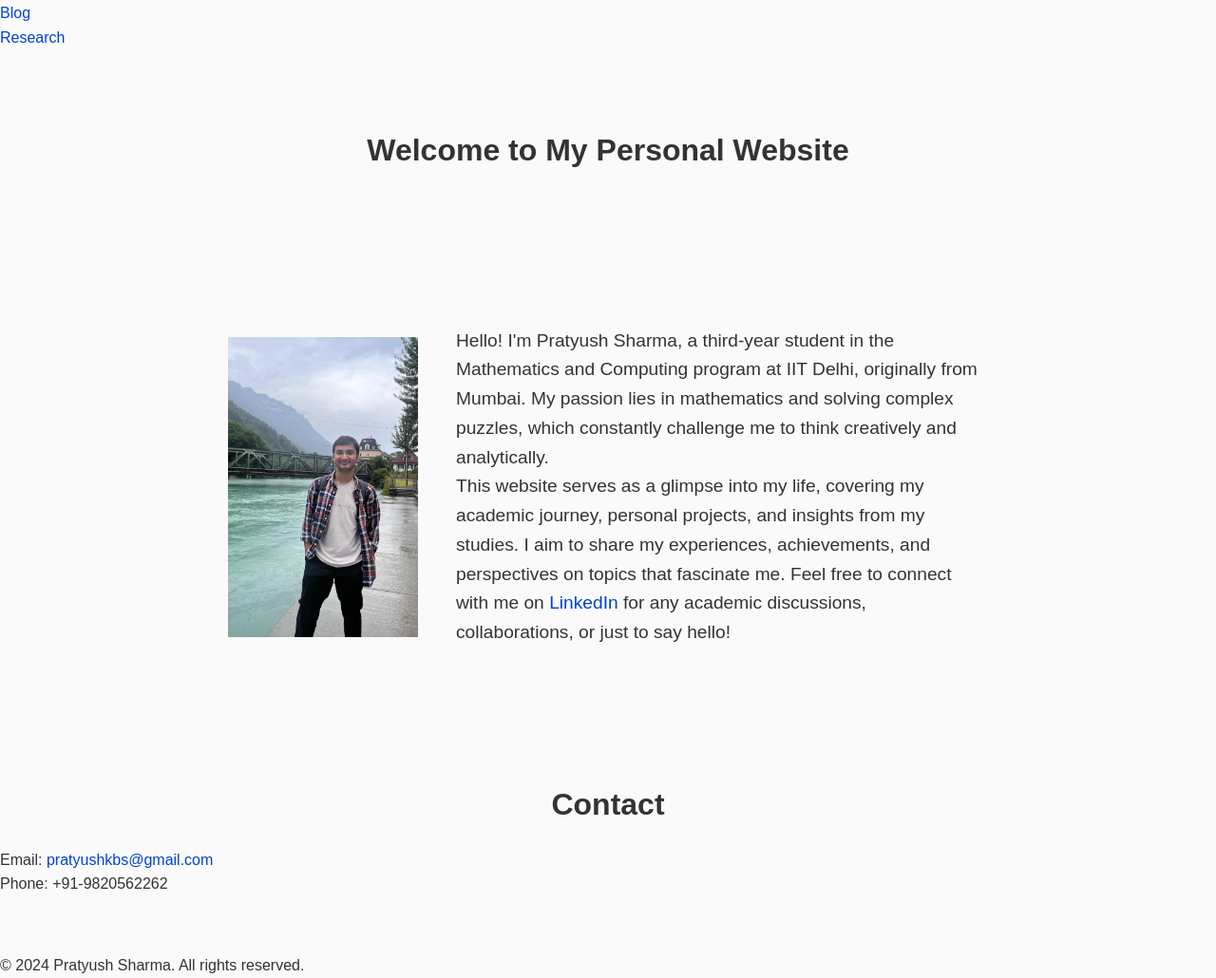
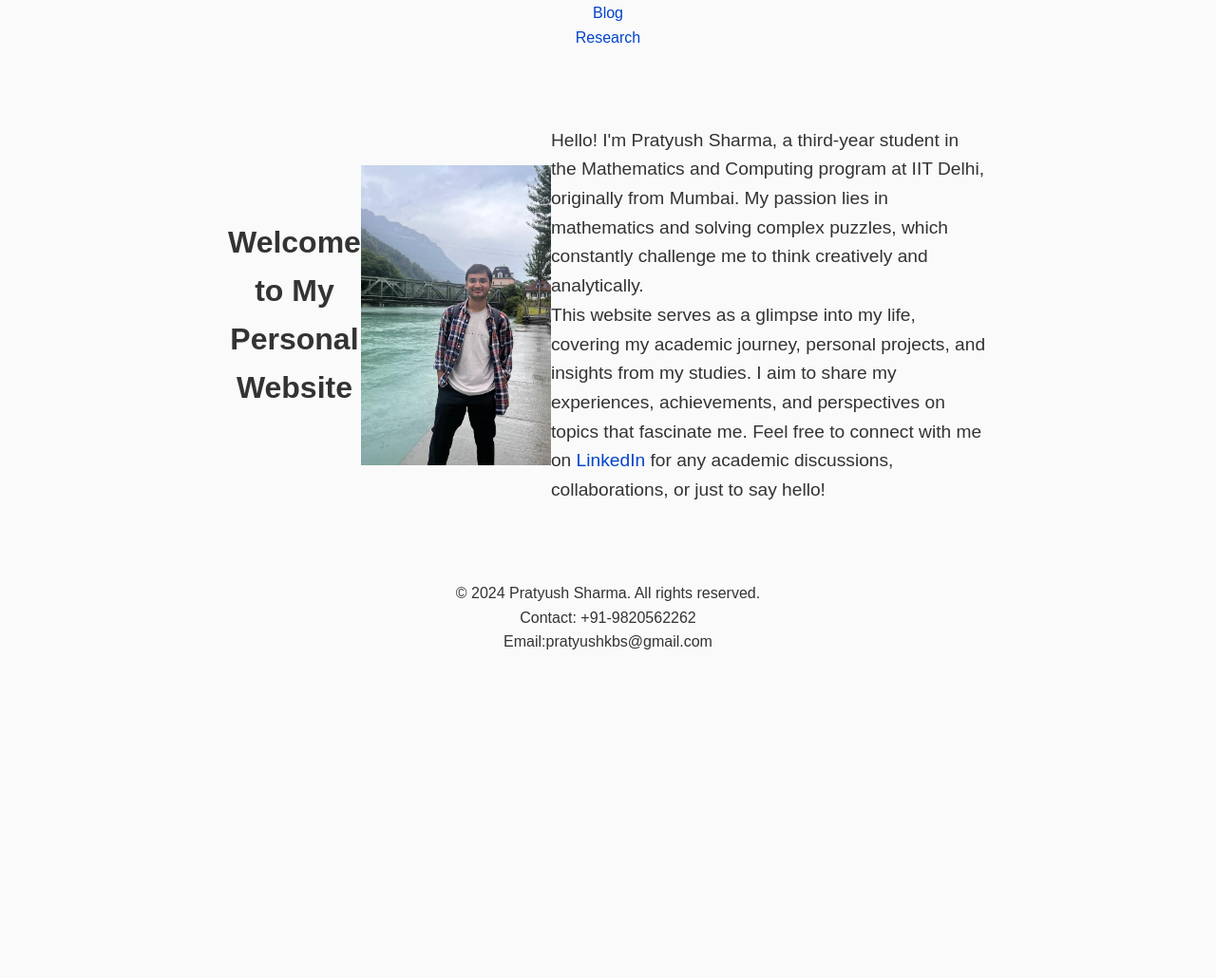
Before and after one commit to PratyushSharma4/PratyushSharma4.github.io, a plain HTML site: page index.html in a window 1280 px wide. Shown: the part 101-1131 px from the top of the page at 95% size. After the commit the page ends 800 px from the top, so only its background shows below. Drawn offline with Linux system fonts and the light colour scheme; a script that the page names is missing.

Commit message:
any message

```diff
--- a/index.html
+++ b/index.html
@@ -49,8 +49,20 @@
                 max-width: 100%;
             }
         }
+               header {
+            text-align: center;
+        }
+
+        footer {
+            text-align: center;
+        }
+
+        nav {
+            text-align: center;
+        }
     </style>
 </head>
+
 
 <body>
     <header>
@@ -67,36 +79,29 @@
     </nav>
 
     <main>
-        <section class="intro-container">
+        <section id="about" class="about-container">
+        <div class="intro-container">
             <h2>Welcome to My Personal Website</h2>
-        </section>
-
-        <section id="about" class="about-container">
+        </div>
         <img src="profile.jpg" alt="Pratyush Sharma" class="profile-photo">
         <div class="bio">
-                <p>Hello! I'm Pratyush Sharma, a third-year student in the Mathematics and Computing program at IIT
-                    Delhi,
+            <p>Hello! I'm Pratyush Sharma, a third-year student in the Mathematics and Computing program at IIT Delhi,
                 originally from Mumbai. My passion lies in mathematics and solving complex puzzles, which constantly
                 challenge me to think creatively and analytically.</p>
             <p>This website serves as a glimpse into my life, covering my academic journey, personal projects, and
-                    insights from
-                    my studies. I aim to share my experiences, achievements, and perspectives on topics that fascinate
-                    me. Feel free
-                    to connect with me on <a href="https://www.linkedin.com/in/pratyush-sharma-571951264"
-                        target="_blank">LinkedIn</a> for any academic discussions, collaborations, or just to say hello!
+                insights from my studies. I aim to share my experiences, achievements, and perspectives on topics that
+                fascinate me. Feel free to connect with me on <a
+                    href="https://www.linkedin.com/in/pratyush-sharma-571951264" target="_blank">LinkedIn</a> for any
+                academic discussions, collaborations, or just to say hello!
             </p>
         </div>
     </section>
 
-        <section id="contact">
-            <h2>Contact</h2>
-            <p>Email: <a href="mailto:pratyushkbs@gmail.com">pratyushkbs@gmail.com</a></p>
-            <p>Phone: +91-9820562262</p>
-        </section>
     </main>
-
 <footer>
     <p>&copy; 2024 Pratyush Sharma. All rights reserved.</p>
+    <p>Contact: +91-9820562262</p>
+    <p>Email:pratyushkbs@gmail.com</p>
 </footer>
 
     <script src="script.js"></script>
```
Lines whose indentation alone changed are shown as unchanged.
